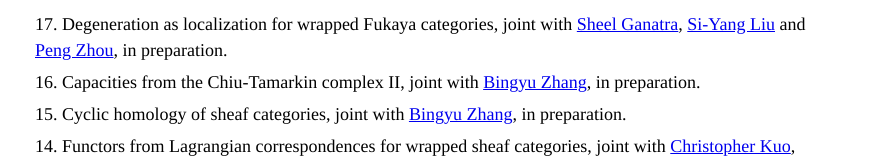
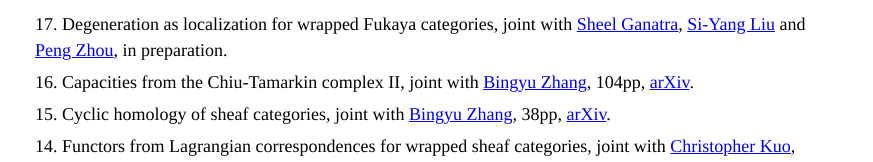
Before and after one commit to wenyuanli1995-math/wenyuanli1995-math.github.io, a plain HTML site: page index.html in a window 1280 px wide. Shown: the part 781-943 px from the top of the page, without its empty margins (203-1076 px from the left). Drawn offline with Linux system fonts and the light colour scheme.

Commit message:
Update index.html

```diff
--- a/index.html
+++ b/index.html
@@ -86,8 +86,8 @@
               <p id='p2' class='paragraphs'><B>Papers and Preprints</B></p>
               <ul style="list-style-type:none; padding: 0;">
               <li style="font-family: Times; font-size: 18px; margin-bottom: 6.5px">17. Degeneration as localization for wrapped Fukaya categories, joint with <a href='https://sheelganatra.com/'>Sheel Ganatra</a>, <a href='https://www.math.uni-bonn.de/people/syliu/'>Si-Yang Liu</a> and <a href='https://pzhou.org/'>Peng Zhou</a>, in preparation.</li>
-              <li style="font-family: Times; font-size: 18px; margin-bottom: 6.5px">16. Capacities from the Chiu-Tamarkin complex II, joint with <a href='https://byzhang.cn/'>Bingyu Zhang</a>, in preparation.</li>
-              <li style="font-family: Times; font-size: 18px; margin-bottom: 6.5px">15. Cyclic homology of sheaf categories, joint with <a href='https://byzhang.cn/'>Bingyu Zhang</a>, in preparation.</li>
+              <li style="font-family: Times; font-size: 18px; margin-bottom: 6.5px">16. Capacities from the Chiu-Tamarkin complex II, joint with <a href='https://byzhang.cn/'>Bingyu Zhang</a>, 104pp, <a href='https://arxiv.org/abs/2611.21220'>arXiv</a>.</li>
+              <li style="font-family: Times; font-size: 18px; margin-bottom: 6.5px">15. Cyclic homology of sheaf categories, joint with <a href='https://byzhang.cn/'>Bingyu Zhang</a>, 38pp, <a href='https://arxiv.org/abs/2611.21205'>arXiv</a>.</li>
               <li style="font-family: Times; font-size: 18px; margin-bottom: 6.5px">14. Functors from Lagrangian correspondences for wrapped sheaf categories, joint with <a href='https://chriskuo0.github.io/homepage/'>Christopher Kuo</a>, <a href='https://sheelganatra.com/'>Sheel Ganatra</a> and Haosen Wu, 32pp, <a href='https://arxiv.org/abs/2611.07466'>arXiv</a>.</li>
               <li style="font-family: Times; font-size: 18px; margin-bottom: 6.5px">13. Microsheaf composition of Lagrangian correspondences, joint with <a href='https://math.berkeley.edu/~nadler/'>David Nadler</a> and <a href='https://sites.google.com/view/vivek-shende/home?authuser=1'>Vivek Shende</a>, 105pp, <a href='https://arxiv.org/abs/2511.19814'>arXiv</a>.</li>
               <li style="font-family: Times; font-size: 18px; margin-bottom: 6.5px">12. C^0-rigidity of Legendrians and coisotropics via sheaf quantization, joint with <a href='https://sites.google.com/view/tomohiro-asano'>Tomohiro Asano</a>, <a href='https://sites.google.com/view/yuichi-ike'>Yuichi Ike</a> and <a href='https://chriskuo0.github.io/homepage/'>Christopher Kuo</a>, 45pp, <a href='http://arxiv.org/abs/2510.01746'>arXiv</a>.</li>
```
